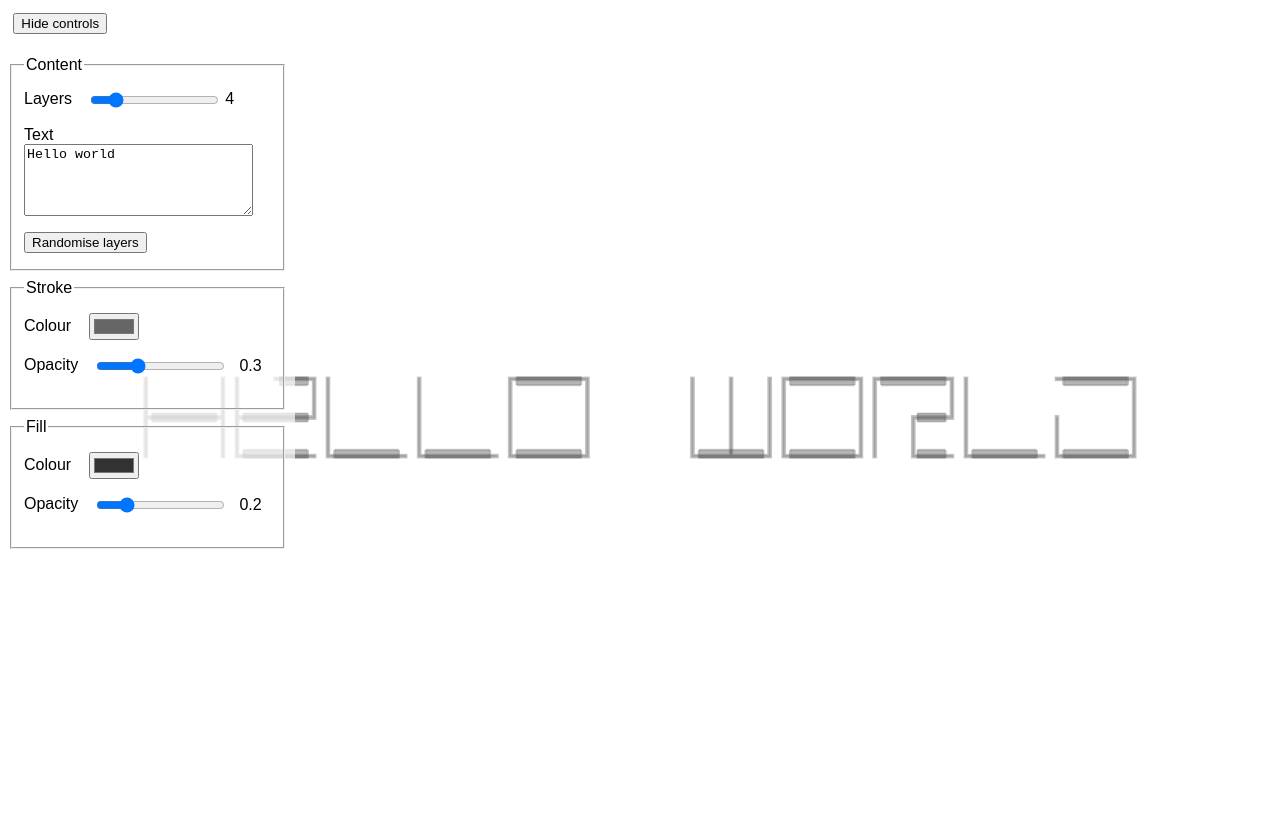
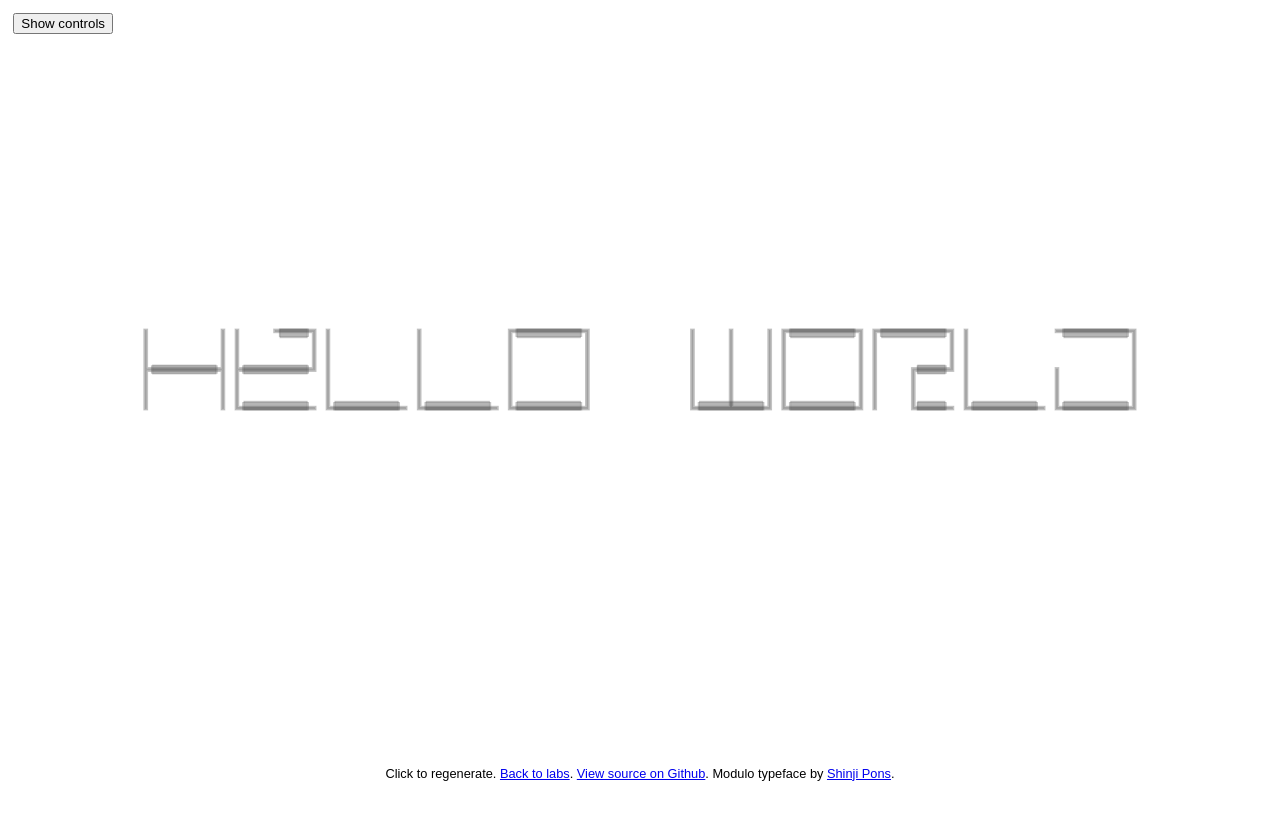
Before and after one commit to velvetkevorkian/modulo-study, a Vue app: page / in a window 1280 px wide. Shown: the top 820 px of the page. Built offline with nearby package versions, Linux system fonts and the light colour scheme.

Commit message:
Hide controls by default and add credits.

```diff
--- a/src/App.vue
+++ b/src/App.vue
@@ -1,6 +1,6 @@
 <template>
   <div id="app">
-    <button @click.prevent='showControls = !showControls'>
+    <button class='toggle' @click.prevent='showControls = !showControls'>
       {{showControls ? 'Hide' : 'Show'}} controls
     </button>
     <form class='controls' :class='showControls ? "show" : "hide"'>
@@ -55,6 +55,13 @@
       :fill-opacity='fillOpacity'
     />
 
+    <p class='credits'>
+      Click to regenerate.
+      <a href='/labs'>Back to labs</a>.
+      <a href='https://github.com/velvetkevorkian/modulo-study'>View source on Github</a>.
+      Modulo typeface by <a href='https://www.shinjipons.com/modulo/'>Shinji Pons</a>.
+    </p>
+
   </div>
 </template>
 
@@ -74,7 +81,7 @@ export default {
       strokeOpacity: 0.3,
       fillColor: '#323232',
       fillOpacity: 0.2,
-      showControls: true
+      showControls: false
     }
   }
 }
@@ -86,17 +93,9 @@ export default {
     margin: 0;
   }
 
-  button {
-    margin: 1em;
-  }
-
   fieldset {
     padding-bottom: 1em;
     padding-top: 1em;
-
-    button {
-      margin: 0;
-    }
 
     & + & {
       margin-top: 0.5em;
@@ -129,6 +128,7 @@ export default {
     background: rgba(255, 255, 255, 0.7);
     padding: 0.5em;
     position: absolute;
+    top: 2.5em;
     transform: translateX(0);
     transition: 200ms transform;
 
@@ -137,5 +137,20 @@ export default {
     }
   }
 
+  .toggle {
+    position: absolute;
+    top: 1em;
+    left: 1em;
+  }
+
+  .credits {
+    bottom: 0.5em;
+    left: 1em;
+    font-size: 0.8em;
+    position: fixed;
+    right: 1em;
+    text-align: center;
+  }
+
 
 </style>
--- a/src/components/Modulo.vue
+++ b/src/components/Modulo.vue
@@ -1,6 +1,9 @@
 <template>
   <div class='wrapper' ref='wrapper'>
-    <svg xmlns='http://www.w3.org/2000/svg' :viewbox='viewbox'>
+    <svg @click.prevent='shuffle()'
+    xmlns='http://www.w3.org/2000/svg'
+    :viewbox='viewbox'
+    >
       <text
       v-for='layer in layerCount'
       :key='layer'
```
Also changed, not shown: 1 other file (tests, documents, lock files or other folders).
